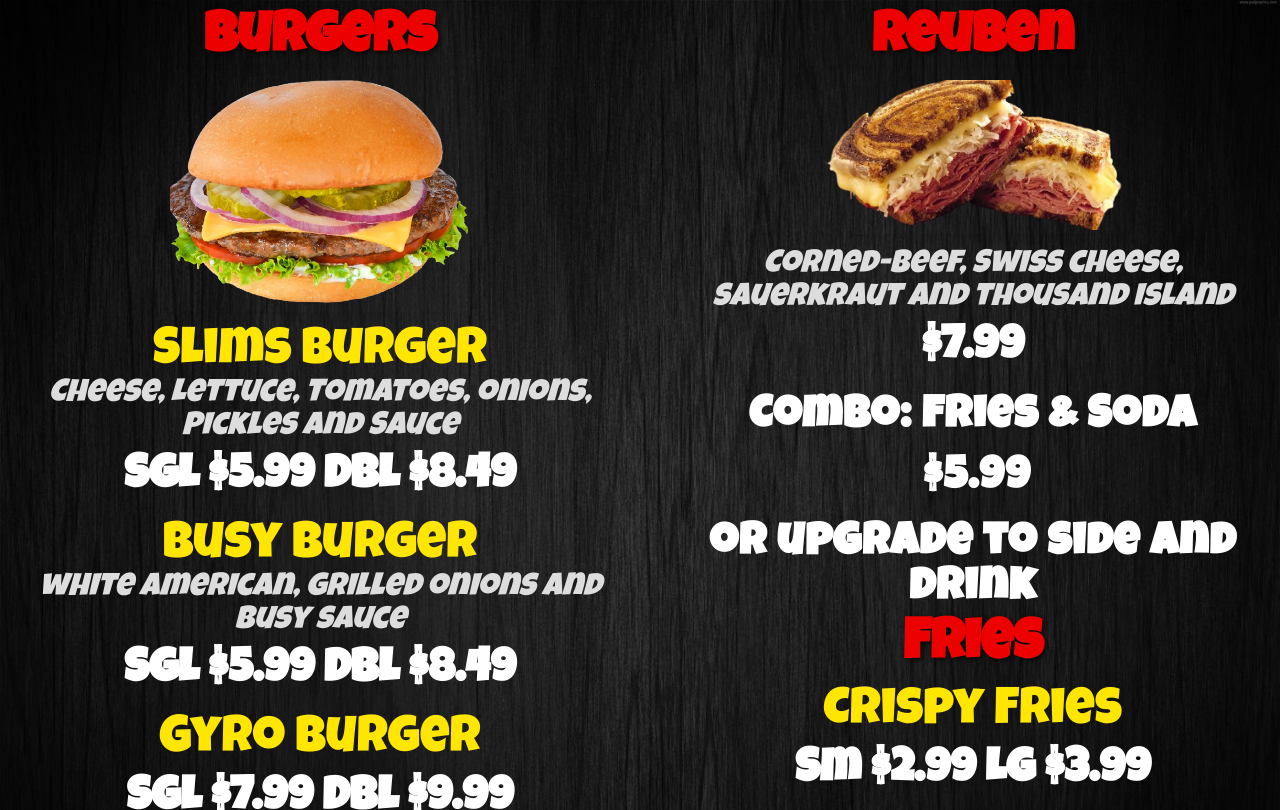
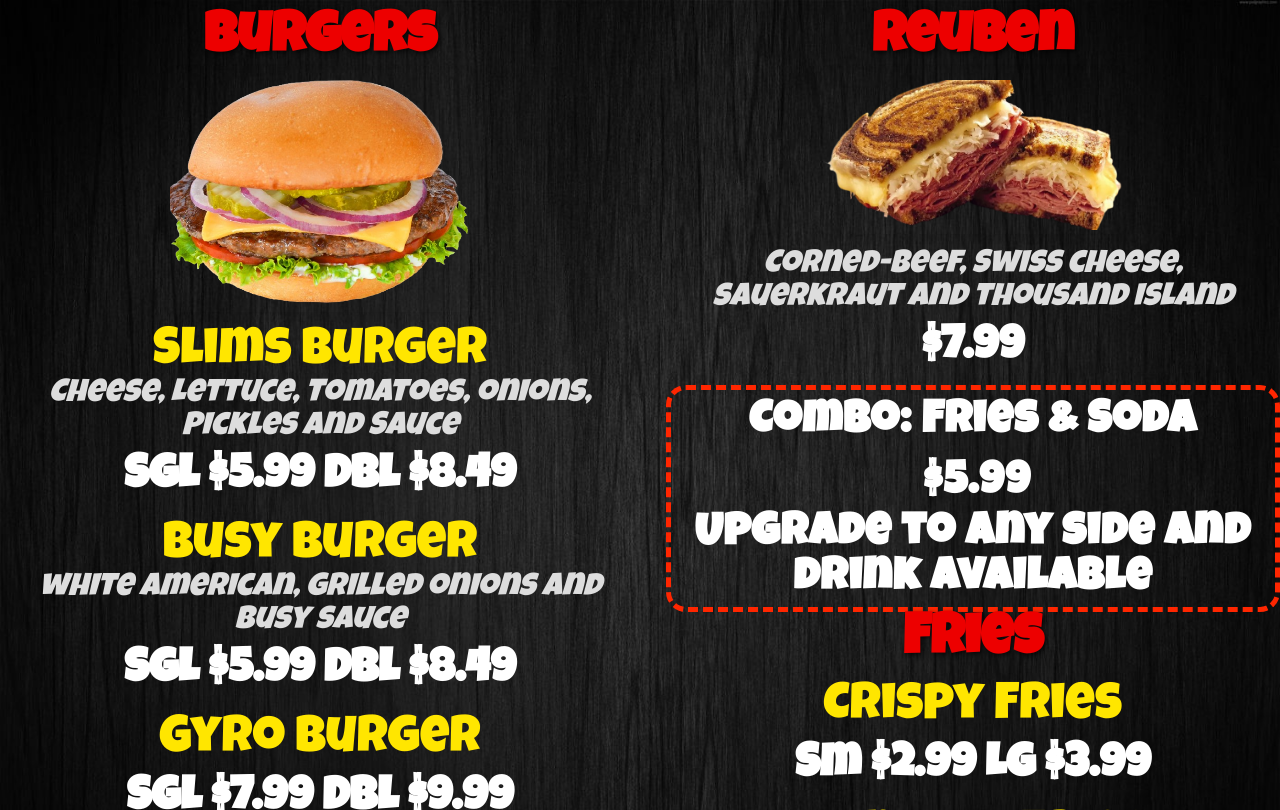
Before and after one commit to 1SosukeAizen1/Drive2, a plain HTML site: page index.html in a window 1280 px wide. Drawn offline with Linux system fonts and the light colour scheme.

Commit message:
polished version of the menu

```diff
--- a/menu.json
+++ b/menu.json
@@ -1,97 +1,5 @@
 {
-    "drive1": {
-        "Whole Wings": [
-            {
-                "name": "3 / 5 wings dinner",
-                "desc": "Includes Fries, sauce, Toast & coleslaw and Drink",
-                "price": "$11.99 / $15.99"
-            },
-            {
-                "name": "3 pc / 5 pc / 12 pc",
-                "desc": "",
-                "price": "$7.99 / $12.99 / $24.99 "
-            },
-            {
-                "name": "18 pc / 25 pc / 50 pc",
-                "desc": "",
-                "price": " $34.99 / $44.99 / $89.99"
-            }
-        ],
-        "Chicken Fingers": [
-            {
-                "name": "3/5 finger dinner",
-                "desc": "Includes Fries, sauce, Toast & coleslaw and Drink",
-                "price": "$11.49 / $15.99"
-            },
-            {
-                "name": "3 pc / 5 pc / 12 pc",
-                "desc": "",
-                "price": "$7.99 / $12.99 / $24.99 "
-            }
-        ],
-        "Dipping Sauces": {
-            "type": "banner",
-            "text": "BBQ, Ranch, Buffalo, Blue Cheese, Honey Mustard, sweet & sour, Honey BBQ, Sweet Chili, Hab mango, slims sauce",
-            "price": "$0.75"
-        }
-        ,
-        "Fish": [
-            {
-                "name": "2 / 3 Pc fish dinner",
-                "desc": "",
-                "price": "$12.99 / $16.99"
-            },
-            {
-                "name": "1 pc / 2 pc / 3 pc",
-                "desc": "",
-                "price": "$4.99 / $8.99 / $12.99"
-            }
-        ]
-    },
-    "drive1/2": {
-        "Rice Bowls": [
-            {
-                "name": "Chicken / Gyro / Combo(both)",
-                "desc": "Rice, Lettuce, Meat and sauce",
-                "price": "Sm $10.99   Lg $12.99"
-            },
-            {
-                "name": "Steak Bowl",
-                "desc": "",
-                "price": "Sm $11.99 Lg $13.99"
-            }
-        ],
-        "Bowl-Sauces": {
-            "type": "banner",
-            "text": "Comes with white, spicy or tzatziki sauce, add extra sauce for",
-            "price": "$0.75"
-        }
-        ,
-        "Salads": [
-            {
-                "name": "Caesar / Garden Salad",
-                "desc": "Add Crispy chicken, Grilled chicken, steak or gyro for $2.50",
-                "price": "$5.99"
-            }
-        ],
-        "Kids Meals": [
-            {
-                "name": "kids burger",
-                "desc": "Cheese, Lettuce, Tomatoes, onions, Pickles and Sauce",
-                "price": "$7.99"
-            },
-            {
-                "name": "Grilled Cheese",
-                "desc": "",
-                "price": "7.99"
-            },
-            {
-                "name": "2 pc fingers",
-                "desc": " ",
-                "price": "$7.99"
-            }
-        ]
-    },
+
     "drive2": {
         "Burgers": [
             {
@@ -151,15 +59,11 @@
         ],
         "combo-banner": {
             "type": "banner",
-            "text": "Combo: fries & Soda",
-            "price": "$5.99"
-        }
-        ,
-        "side-banner": {
-            "type": "banner",
-            "text": "or upgrade to side and drink",
-            "price": ""
-        },
+            "text": "Combo: Fries & Soda",
+            "price": "$5.99",
+            "text1": "Upgrade to any side and drink available"
+        } ,
+
         "Fries": [
             {
                 "name": "Crispy Fries",
@@ -213,36 +117,5 @@
             }
         ]
 
-    },
-    "drive3": {
-
-
-
-    },
-    "drive3/2": {
-        "Sodas": [
-            {
-                "name": "Pepsi Products",
-                "desc": "Pepsi, diet pepsi, Mt. Dew, dr. pepper, orange crush, root beer, fruit punch, pink lemonade, iced tea",
-                "price": "$2.69"
-            }
-        ],
-        "Shakes $ Malts": [
-            {
-                "name": "Flavors",
-                "desc": "vanilla, Chocolate, Strawberry, Banana, Oreo, PeanutButter, Mango, caramel",
-                "price": "Sm $4.99 Lg $5.49"
-            },
-            {
-                "name": "Monthly Shake ",
-                "desc": "Resse's Candies",
-                "price": ""
-            },
-            {
-                "name": "",
-                "desc": "Add extra flavor",
-                "price": "$0.50"
-            }
-        ]
     }
 }
--- a/script.js
+++ b/script.js
@@ -36,6 +36,13 @@ function loadMenu(screenType, containerId) {
                                 priceSpan.className = "banner-price";
                                 priceSpan.textContent = " " + items.price;
                                 bannerDiv.appendChild(priceSpan);
+                            }
+                            // Add support for text1
+                            if (items.text1) {
+                                var text1Div = document.createElement("div");
+                                text1Div.className = "banner-text1";
+                                text1Div.textContent = items.text1;
+                                bannerDiv.appendChild(text1Div);
                             }
                             container.appendChild(bannerDiv);
                             continue;
--- a/style.css
+++ b/style.css
@@ -272,6 +272,8 @@ body {
     background: transparent;
     color: #ffffff;
 
+    border: 5px dashed #ff2600;
+    border-radius: 20px;
 
 
     font-weight: bold;
```
